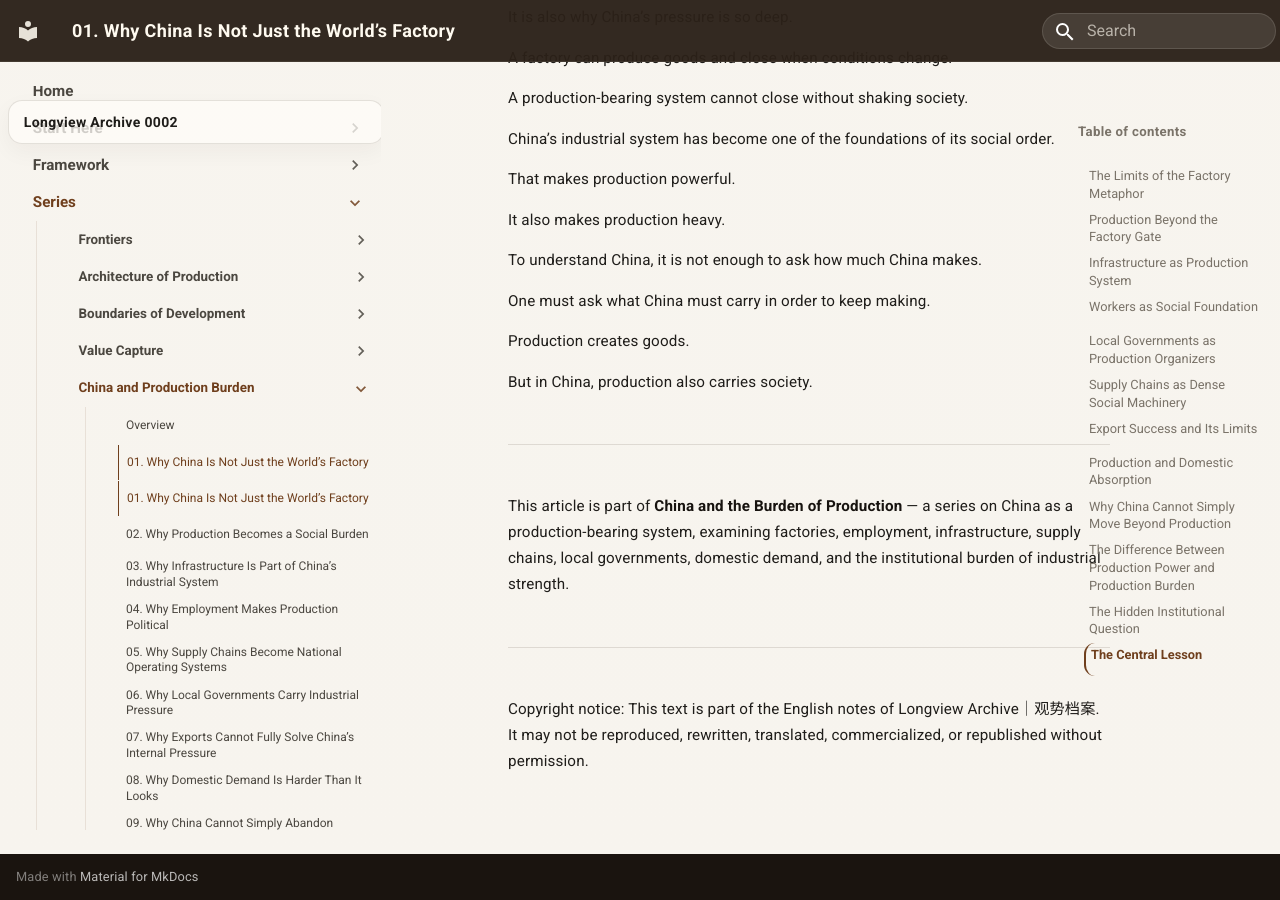
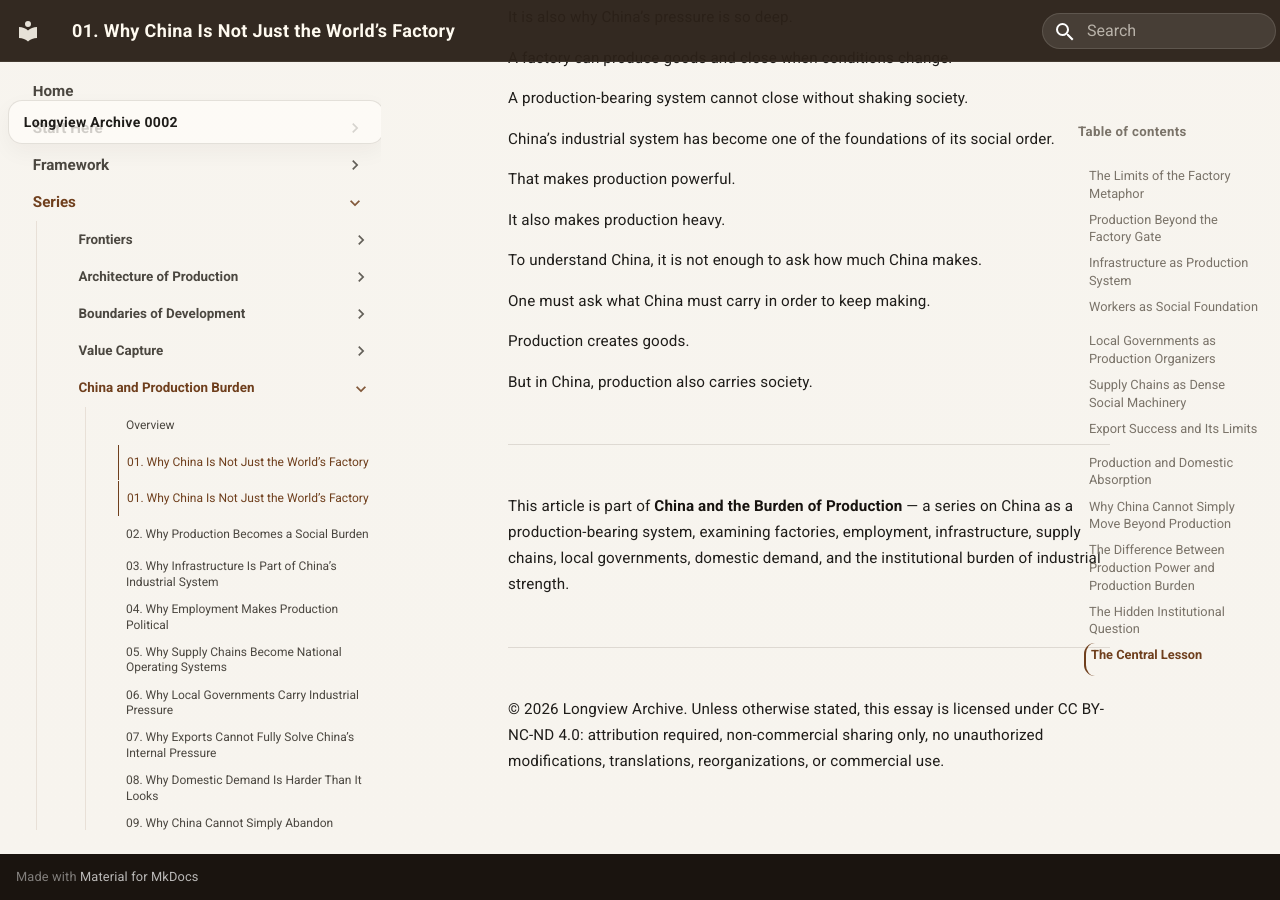
Before and after one commit to guanshi1688/longview-archive, an MkDocs documentation site: the page built from docs/essays/notes/english/China-Burden-Production/01-why-china-is-not-just-the-worlds-factory.md, in a window 1280 px wide and 900 px high, scrolled down 12636 px. Built offline with MkDocs 1.6.1 and Material for MkDocs 9.7.7, drawn with Linux system fonts in a browser that asks for light colours.

Commit message:
Update 01-why-china-is-not-just-the-worlds-factory.md

```diff
--- a/docs/essays/notes/english/China-Burden-Production/01-why-china-is-not-just-the-worlds-factory.md
+++ b/docs/essays/notes/english/China-Burden-Production/01-why-china-is-not-just-the-worlds-factory.md
@@ -546,4 +546,4 @@
 
 ---
 
-Copyright notice: This text is part of the English notes of Longview Archive｜观势档案. It may not be reproduced, rewritten, translated, commercialized, or republished without permission.
+© 2026 Longview Archive. Unless otherwise stated, this essay is licensed under CC BY-NC-ND 4.0: attribution required, non-commercial sharing only, no unauthorized modifications, translations, reorganizations, or commercial use.
```
